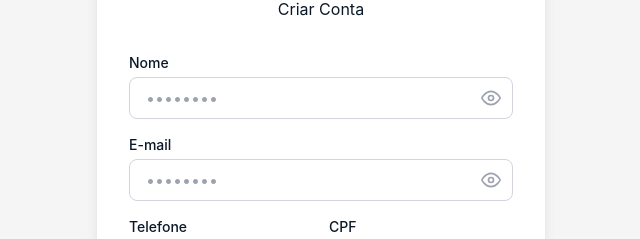
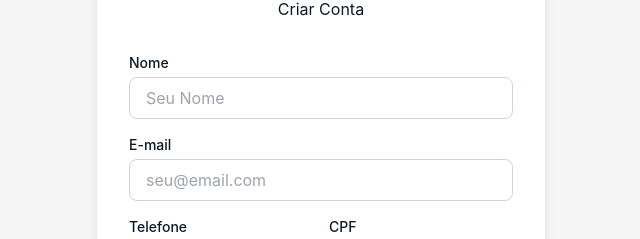
Before and after one commit to spotnick/spotNICK-frontend, a React (Vite) app: page /register in a window 1280 px wide. Shown: the part 132-371 px from the top of the page, without its empty margins (319-959 px from the left). Built offline with nearby package versions, Linux system fonts and the light colour scheme; no server answers.

Commit message:
Add: verificacao por SMS no cadastro (frontend) + corrige bug Nome/Email

```diff
--- a/src/components/Register.jsx
+++ b/src/components/Register.jsx
@@ -2,7 +2,6 @@ import { useState } from 'react';
 import { useNavigate, Link } from 'react-router-dom';
 import { useAuth } from '../hooks/useAuth';
 import { isValidCPF, formatCPF } from '../utils/cpf';
-import PasswordInput from './PasswordInput';
 
 export default function Register() {
   const [form, setForm] = useState({
@@ -86,11 +85,13 @@ export default function Register() {
             <label className="block text-sm font-medium text-spotnicik-dark mb-1">
               Nome
             </label>
-            <PasswordInput
-              name="password"
-              value={form.password}
+            <input
+              type="text"
+              name="name"
+              value={form.name}
               onChange={handleChange}
-              placeholder="••••••••"
+              className="w-full px-4 py-2 border border-gray-300 rounded-lg focus:outline-none focus:ring-2 focus:ring-spotnicik-primary"
+              placeholder="Seu Nome"
               required
             />
           </div>
@@ -99,11 +100,14 @@ export default function Register() {
             <label className="block text-sm font-medium text-spotnicik-dark mb-1">
               E-mail
             </label>
-            <PasswordInput
-              name="confirmPassword"
-              value={form.confirmPassword}
+            <input
+              type="email"
+              name="email"
+              value={form.email}
               onChange={handleChange}
-              placeholder="••••••••"
+              className="w-full px-4 py-2 border border-gray-300 rounded-lg focus:outline-none focus:ring-2 focus:ring-spotnicik-primary"
+              placeholder="seu@email.com"
+              required
             />
           </div>
 
```
